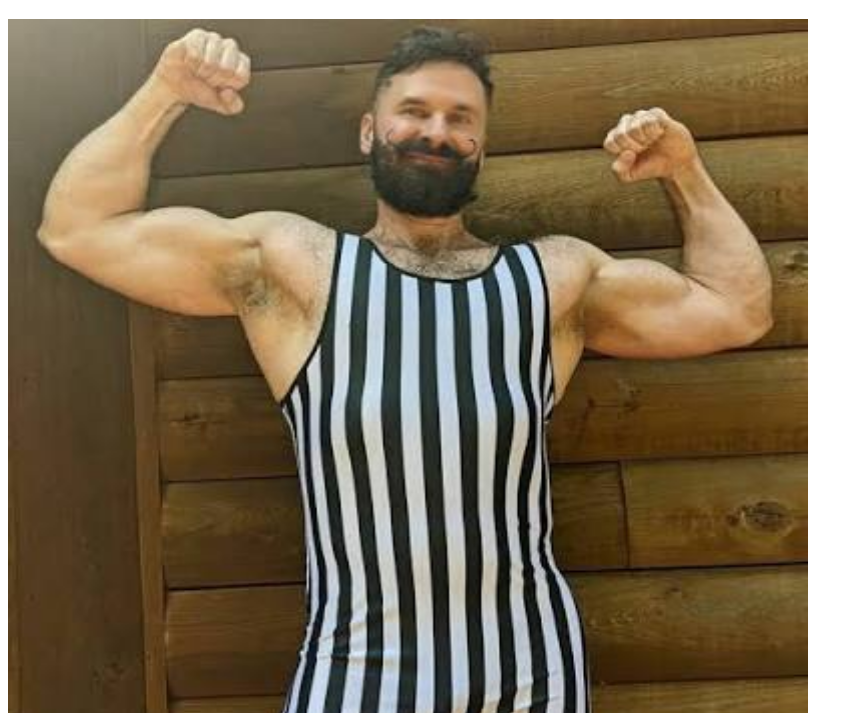
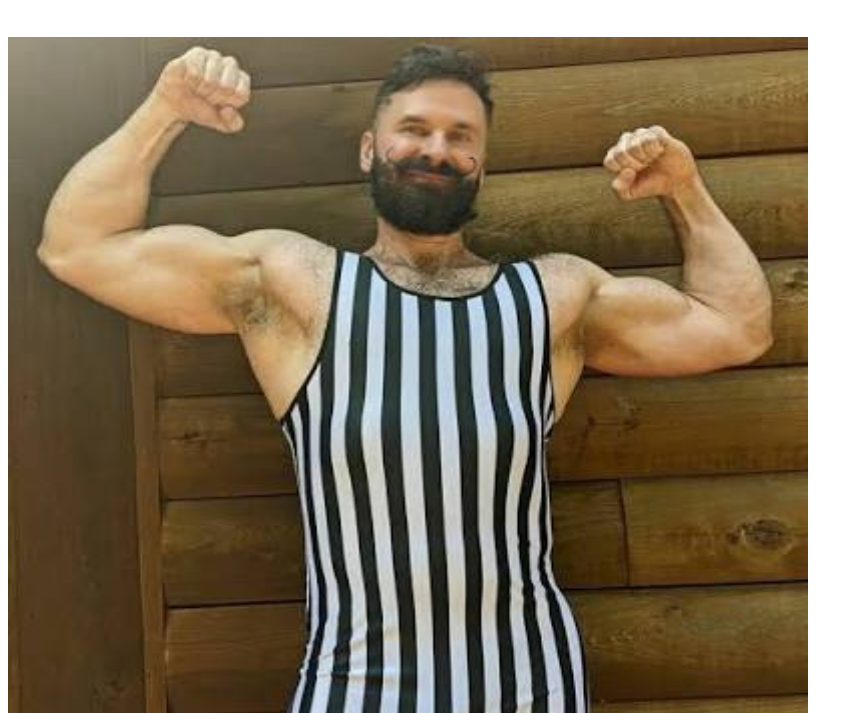
Before and after one commit to redmonicus/Don-t-Click-Here, a plain HTML site: page index.html in a window 1280 px wide. Shown: the part 87-800 px from the top of the page, without its empty margins (0-863 px from the left). Drawn offline with Linux system fonts and the light colour scheme.

Commit message:
Update index.html

```diff
--- a/index.html
+++ b/index.html
@@ -5,5 +5,8 @@
 <meta name="viewport" content="width=device-width, initial-scale=1.0
 <title>Like what you see?</title>
 </head>
+<body>
 <h1 class="huge">Like what you see?</h1>
-<img src="images.jpeg" width="800" height="900">
+<br><img src="images.jpeg" width="800" height="900">
+</body>
+</html>
```
